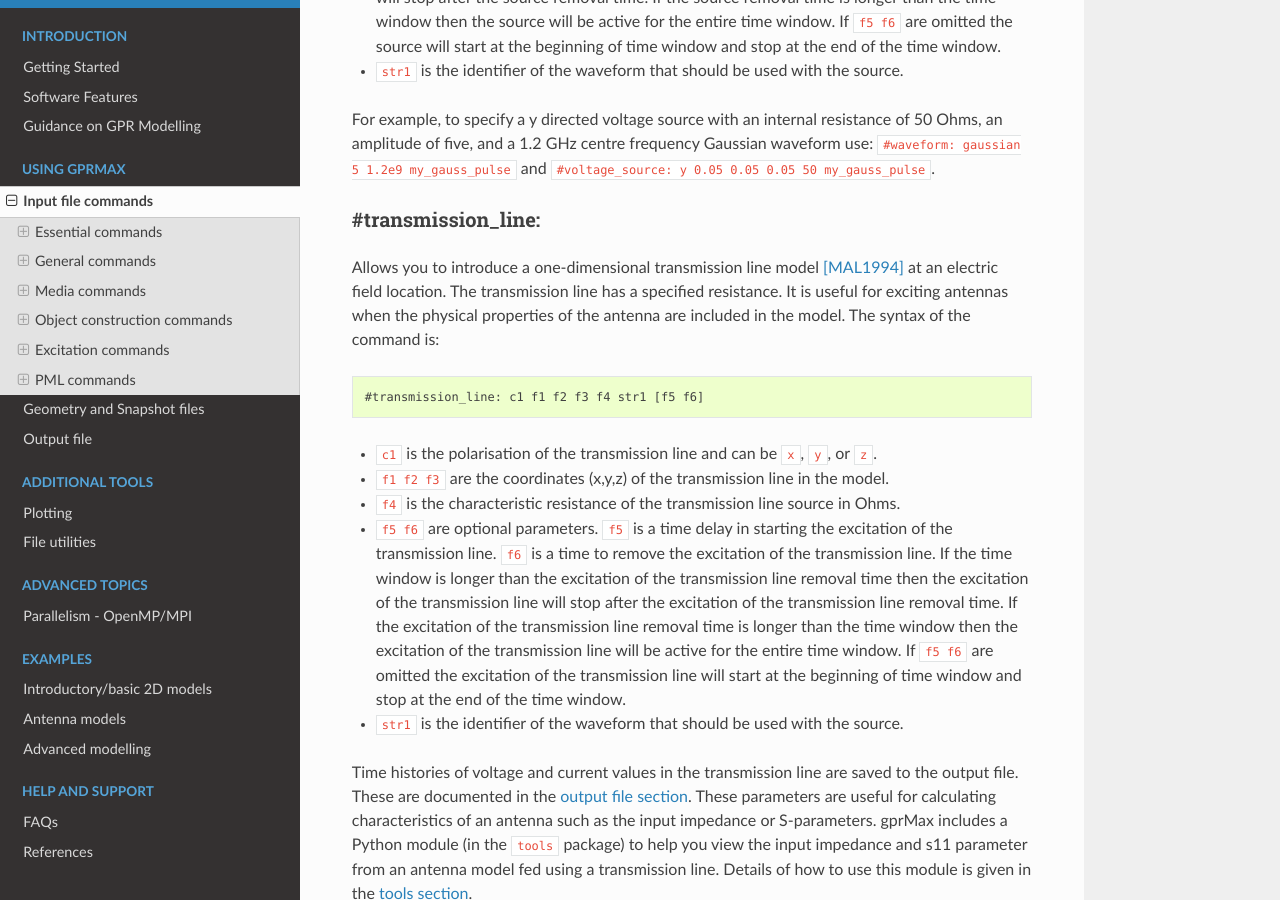
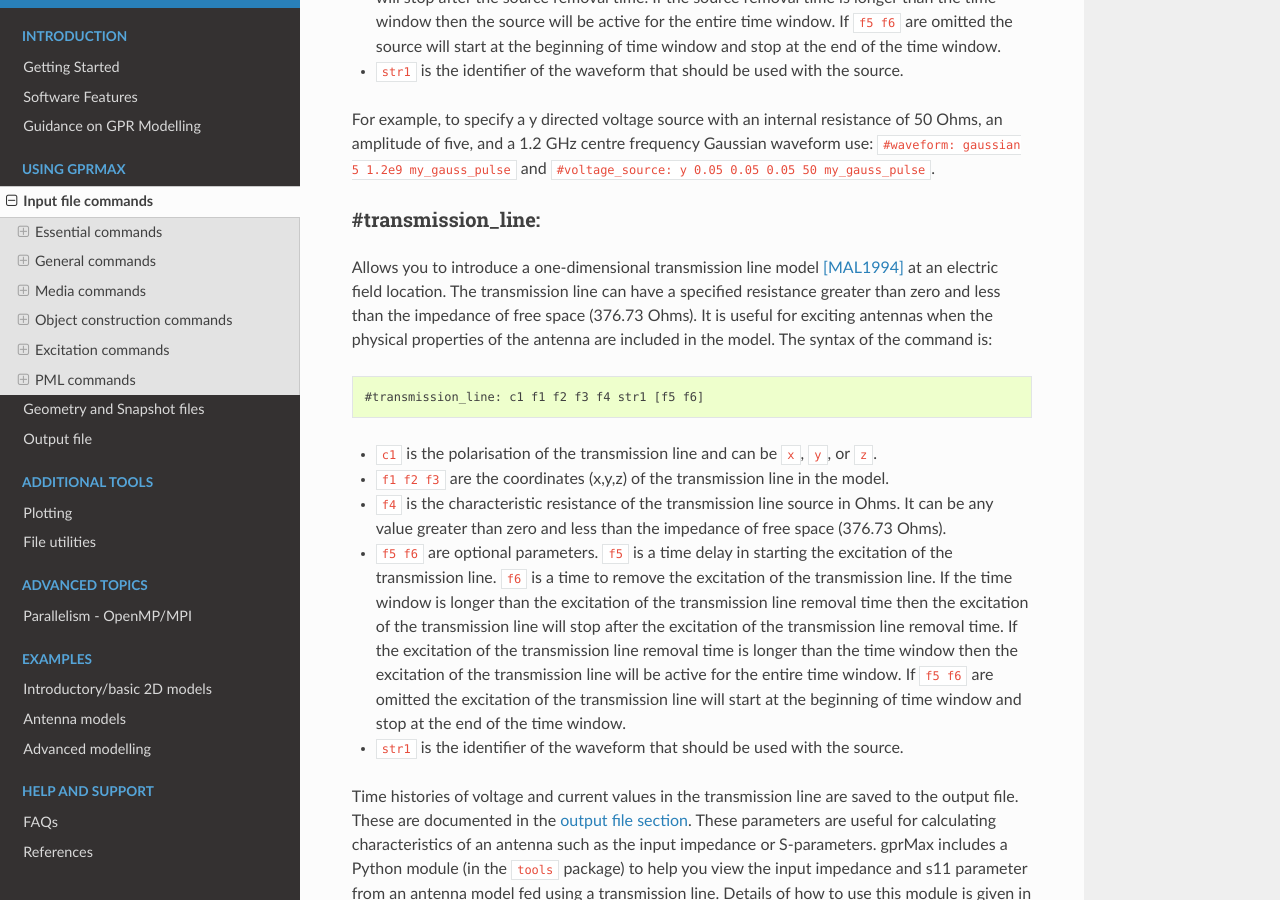
Before and after one commit to gprMax/gprMax, a Sphinx documentation site: the page built from docs/source/input.rst, in a window 1280 px wide and 900 px high, scrolled down 22687 px. Built offline with Sphinx 7.4.7 and the Read the Docs theme 2.0.0, drawn with Linux system fonts in a browser that asks for light colours.

Commit message:
Added a check and docs for ensuring resistance of the transmission line can't exceed that of free space, i.e. 376.73 Ohms, otherwise the model is not valid.

```diff
--- a/docs/source/input.rst
+++ b/docs/source/input.rst
@@ -776,7 +776,7 @@ For example, to specify a y directed voltage source with an internal resistance
 #transmission_line:
 -------------------
 
-Allows you to introduce a one-dimensional transmission line model [MAL1994]_ at an electric field location. The transmission line has a specified resistance. It is useful for exciting antennas when the physical properties of the antenna are included in the model. The syntax of the command is:
+Allows you to introduce a one-dimensional transmission line model [MAL1994]_ at an electric field location. The transmission line can have a specified resistance greater than zero and less than the impedance of free space (376.73 Ohms). It is useful for exciting antennas when the physical properties of the antenna are included in the model. The syntax of the command is:
 
 .. code-block:: none
 
@@ -784,7 +784,7 @@ Allows you to introduce a one-dimensional transmission line model [MAL1994]_ at
 
 * ``c1`` is the polarisation of the transmission line and can be ``x``, ``y``, or ``z``.
 * ``f1 f2 f3`` are the coordinates (x,y,z) of the transmission line in the model.
-* ``f4`` is the characteristic resistance of the transmission line source in Ohms.
+* ``f4`` is the characteristic resistance of the transmission line source in Ohms. It can be any value greater than zero and less than the impedance of free space (376.73 Ohms).
 * ``f5 f6`` are optional parameters. ``f5`` is a time delay in starting the excitation of the transmission line. ``f6`` is a time to remove the excitation of the transmission line. If the time window is longer than the excitation of the transmission line removal time then the excitation of the transmission line will stop after the excitation of the transmission line removal time. If the excitation of the transmission line removal time is longer than the time window then the excitation of the transmission line will be active for the entire time window. If ``f5 f6`` are omitted the excitation of the transmission line will start at the beginning of time window and stop at the end of the time window.
 * ``str1`` is the identifier of the waveform that should be used with the source.
 
```
Also changed, not shown: 1 other file.
